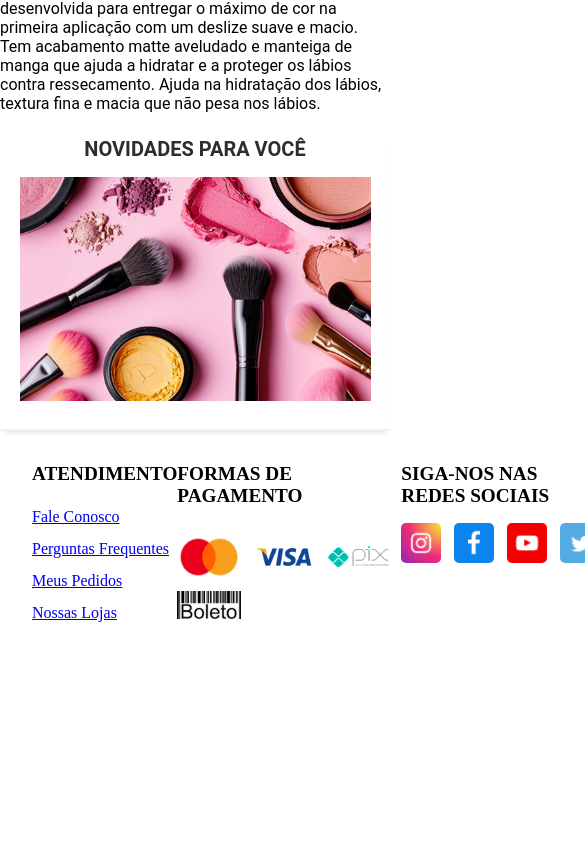
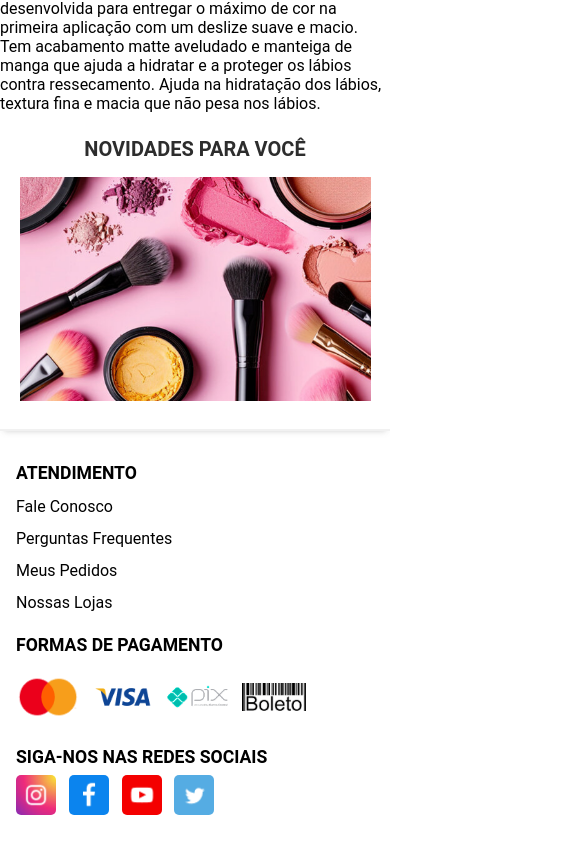
Before and after one commit to DeyvissonRobert/passoia, a React (Vite) app: page / in a window 390 px wide. Shown: the part 1998-2845 px from the top of the page, 585 px wide, since content can reach past the window. Before the commit the page ends 2659 px from the top, so only its background shows below. Built offline with nearby package versions, Linux system fonts and the light colour scheme.

Commit message:
Footer - responsividade

```diff
--- a/src/Global.scss
+++ b/src/Global.scss
@@ -30,6 +30,7 @@ body {
 .links a {
   cursor: grab;
   transition: color 0.3s ease;
+  color: $text-color;
 
   &:hover {
     color: $color-hover;
--- a/src/components/Footer/footer.scss
+++ b/src/components/Footer/footer.scss
@@ -2,9 +2,9 @@
 
 
 .footer {
+    font-family: $roboto;
     display: flex;
     justify-content: space-around;
-    width: 100%;
     gap: 9.5;
     margin: 2rem;
 
@@ -12,6 +12,7 @@
         font-weight: 700;
         font-size: 1.2rem;
         margin-bottom: 1rem;
+        color: $text-color;
     }
 
     .service {
@@ -22,7 +23,7 @@
             display: block;
 
             &:hover {
-                  text-decoration: underline 2px;
+                text-decoration: underline 2px;
                 transform: scale(1.01);
             }
         }
@@ -34,7 +35,7 @@
 
         .imagens {
             display: grid;
-            grid-template-columns: repeat(3,1fr);
+            grid-template-columns: repeat(3, 1fr);
             align-items: center;
             width: 14rem;
 
@@ -65,3 +66,31 @@
 
     }
 }
+
+@media (max-width: 768px) {
+    .footer {
+        display: flex;
+        flex-direction: column;
+        gap: 1rem;
+        margin: 2rem 1rem 2rem;
+
+        h3 {
+            font-size: 1.1rem;
+            margin-bottom: 0.5rem;
+        }
+
+        a {
+            text-decoration: none;
+        }
+
+        .payment-methods {
+
+            .imagens {
+                grid-template-columns: repeat(4, 1fr);
+                width: 100%;
+                gap: 0.5rem;
+            }
+        }
+
+    }
+}
```
